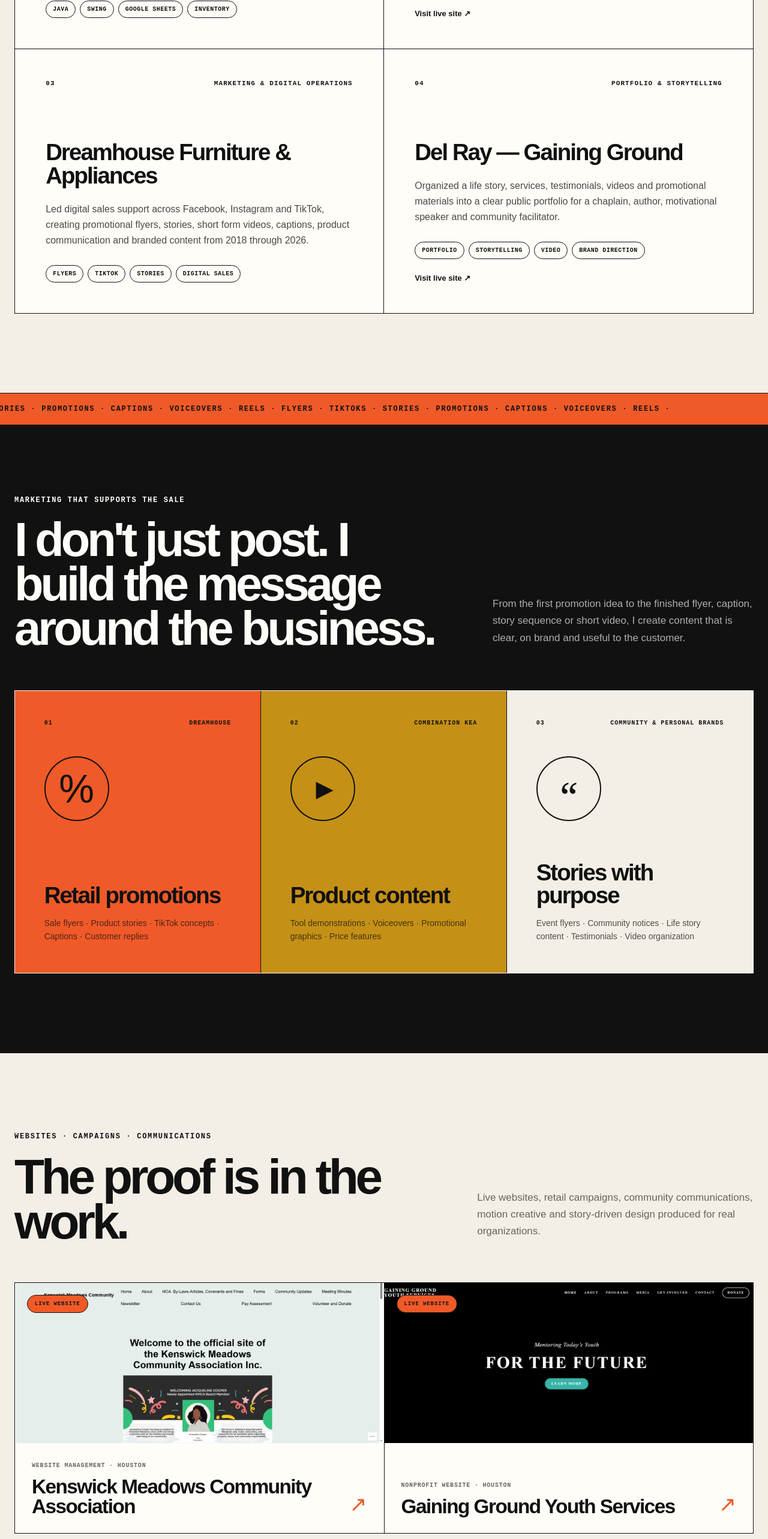
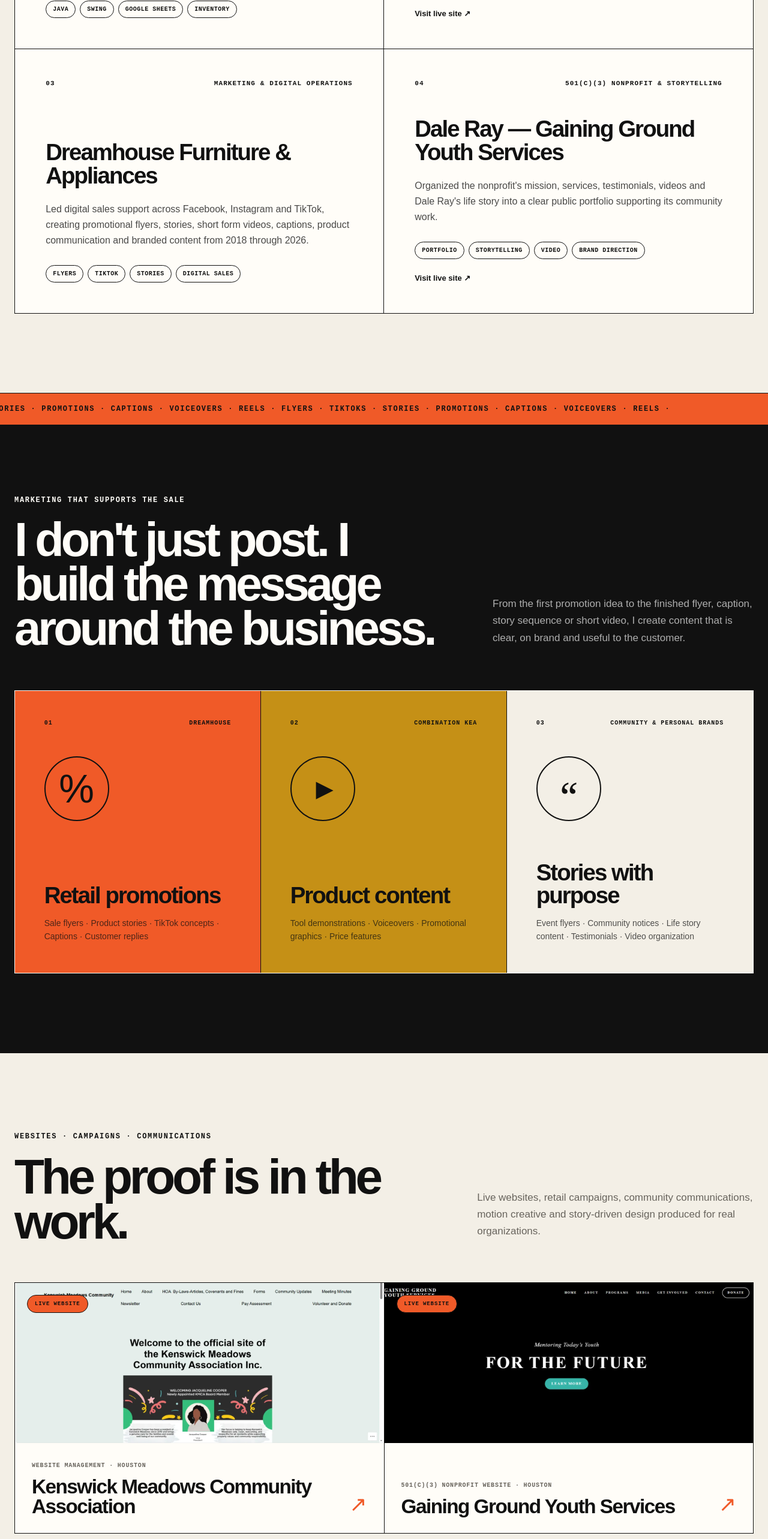
Before and after one commit to ramphalharrilal/ramphalharrilal.github.io, a Next.js app: page / in a window 1280 px wide. Shown: the part 1680-4246 px from the top of the page at 60% size. Built offline with nearby package versions, Linux system fonts and the light colour scheme.

Commit message:
Correct Dale Ray nonprofit details

```diff
--- a/app/page.tsx
+++ b/app/page.tsx
@@ -29,10 +29,10 @@ const featuredWork = [
   },
   {
     number: "04",
-    type: "Portfolio & storytelling",
-    title: "Del Ray — Gaining Ground",
+    type: "501(c)(3) nonprofit & storytelling",
+    title: "Dale Ray — Gaining Ground Youth Services",
     description:
-      "Organized a life story, services, testimonials, videos and promotional materials into a clear public portfolio for a chaplain, author, motivational speaker and community facilitator.",
+      "Organized the nonprofit's mission, services, testimonials, videos and Dale Ray's life story into a clear public portfolio supporting its community work.",
     tags: ["Portfolio", "Storytelling", "Video", "Brand direction"],
     accent: "gold",
     href: "https://gaininggroundyouthservices.com/",
@@ -113,8 +113,8 @@ const clientReviews = [
       "Creative, reliable digital support across promotions, social content and everyday business needs, with real ownership from idea through delivery.",
   },
   {
-    name: "Del Ray",
-    organization: "Gaining Ground",
+    name: "Dale Ray",
+    organization: "Gaining Ground Youth Services",
     location: "Houston, Texas",
     emoticon: "👨🏿‍🏫",
     reaction: "💡",
@@ -428,7 +428,7 @@ export default function Home() {
             </div>
             <div className="website-copy">
               <div>
-                <p>Nonprofit website · Houston</p>
+                <p>501(c)(3) nonprofit website · Houston</p>
                 <h3>Gaining Ground Youth Services</h3>
               </div>
               <span aria-hidden="true">↗</span>
```
